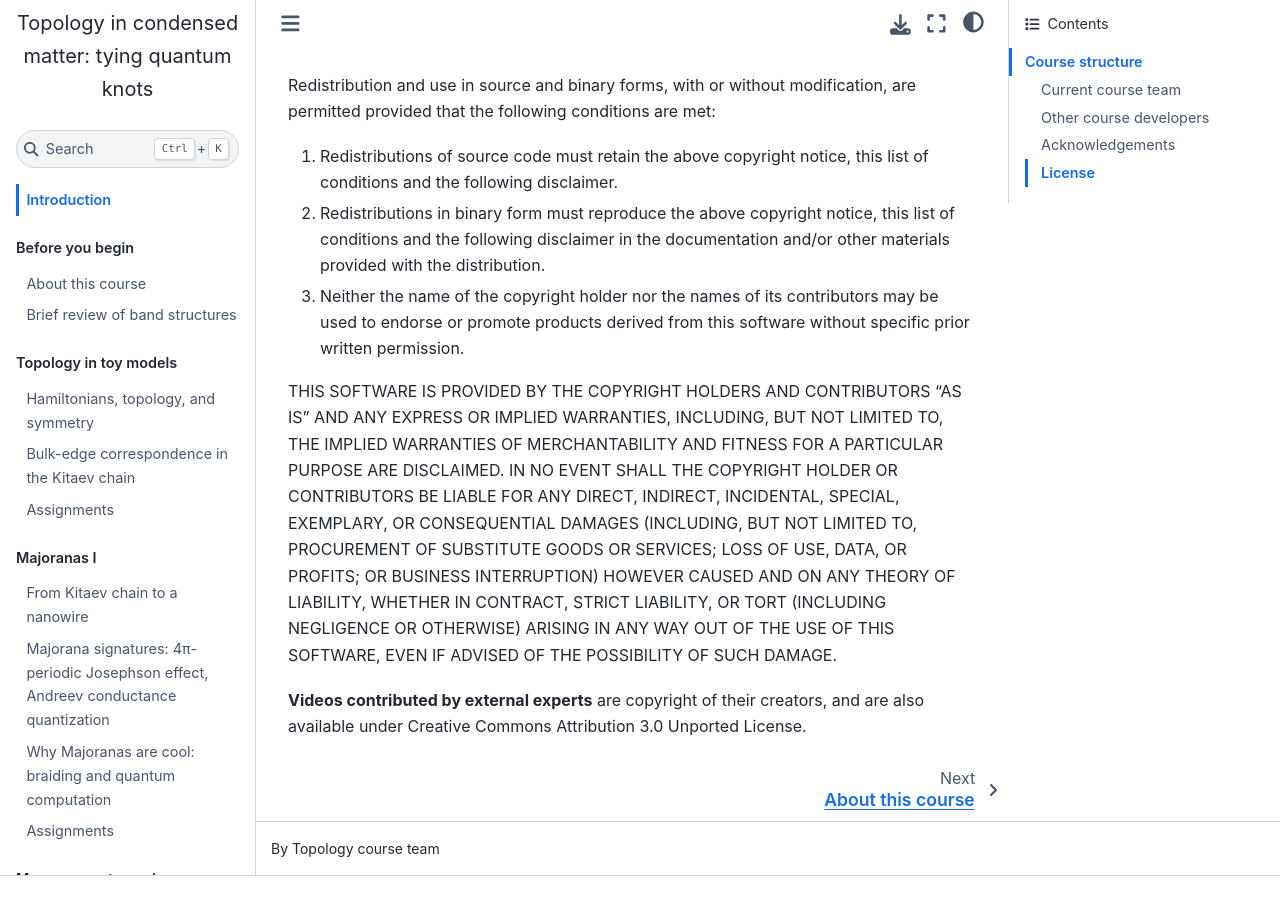
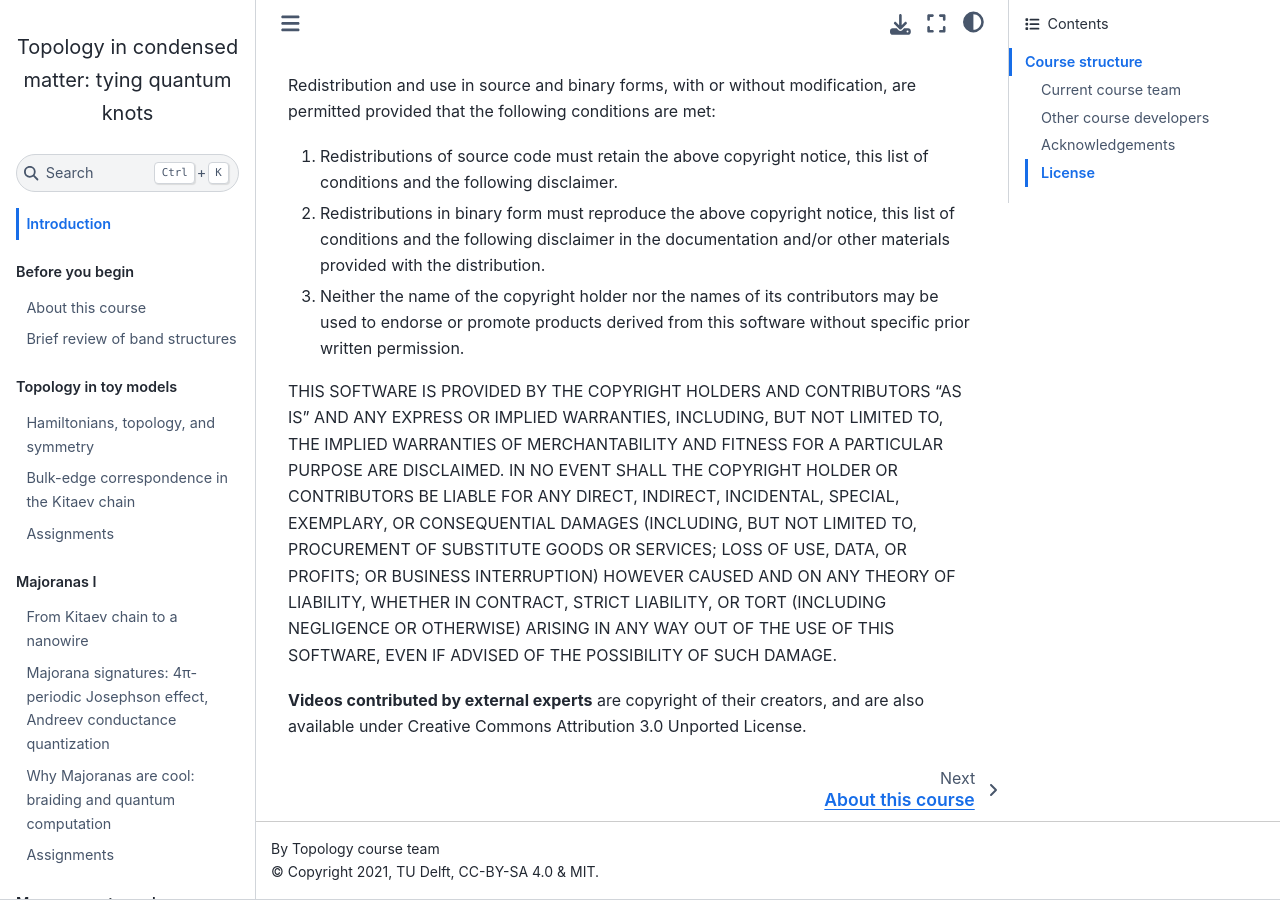
Before and after one commit to topocm/topocm_content, a Jupyter Book: the page built from syllabus.md, in a window 1280 px wide and 900 px high, scrolled down 1598 px. Built offline with Jupyter Book 1.0.4 settings and Sphinx 7.4.7 and the Sphinx Book theme 1.1.4, drawn with Linux system fonts in a browser that asks for light colours; a script that is not in the unit is left out; comment, search, counter and statistics services are not loaded; before the commit the page ends 2474 px from its top, so only the background shows below that; some of the changed lines change nothing that is shown; grey boxes are pictures that could not be loaded.

Commit message:
fix copyright

```diff
--- a/_config.yml
+++ b/_config.yml
@@ -1,7 +1,6 @@
 title: 'Topology in condensed matter: tying quantum knots'
 author: Topology course team
-copyright: ""
-extra_footer: "© 2021, TU Delft, CC-BY-SA 4.0 & MIT"
+copyright: "2021, TU Delft, CC-BY-SA 4.0 & MIT"
 exclude_patterns:
   - _build
   - "**.ipynb_checkpoints"
```
